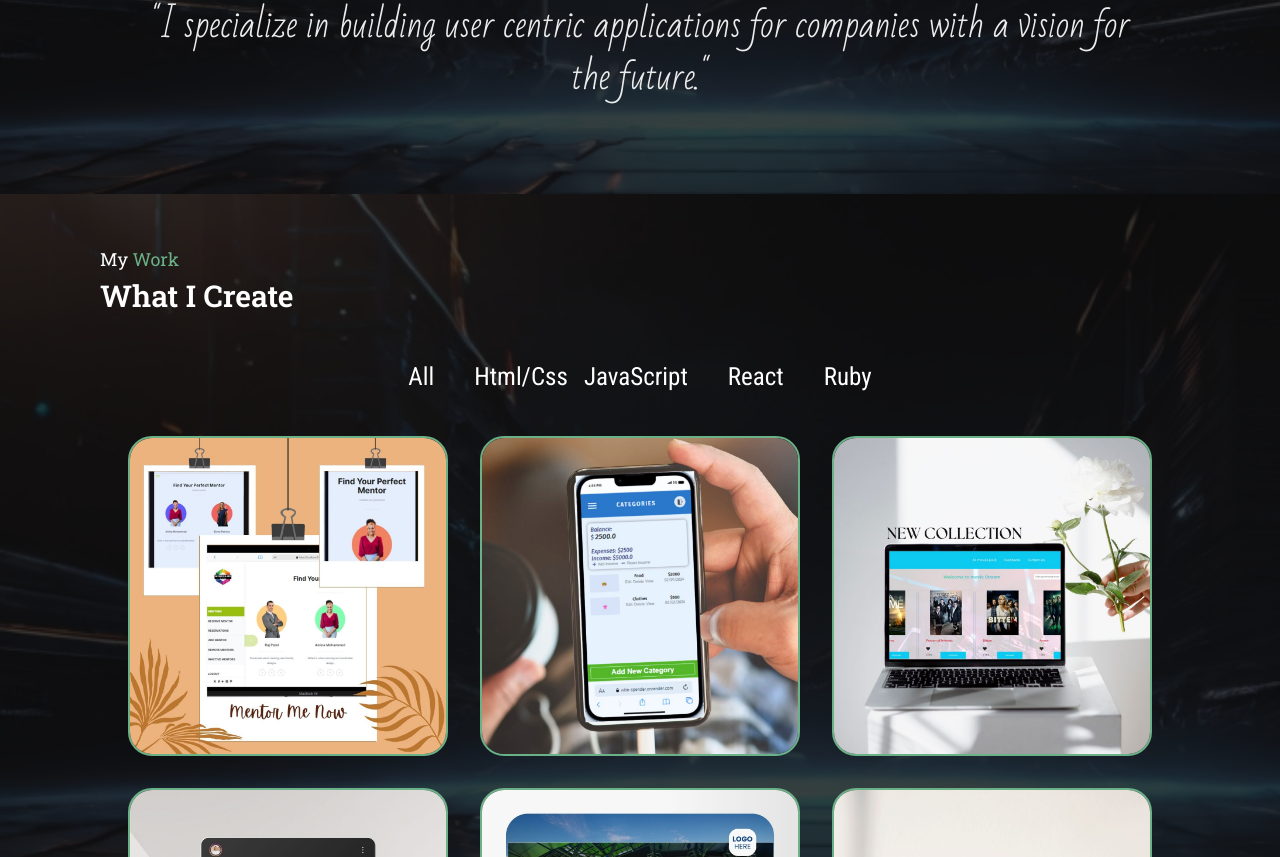
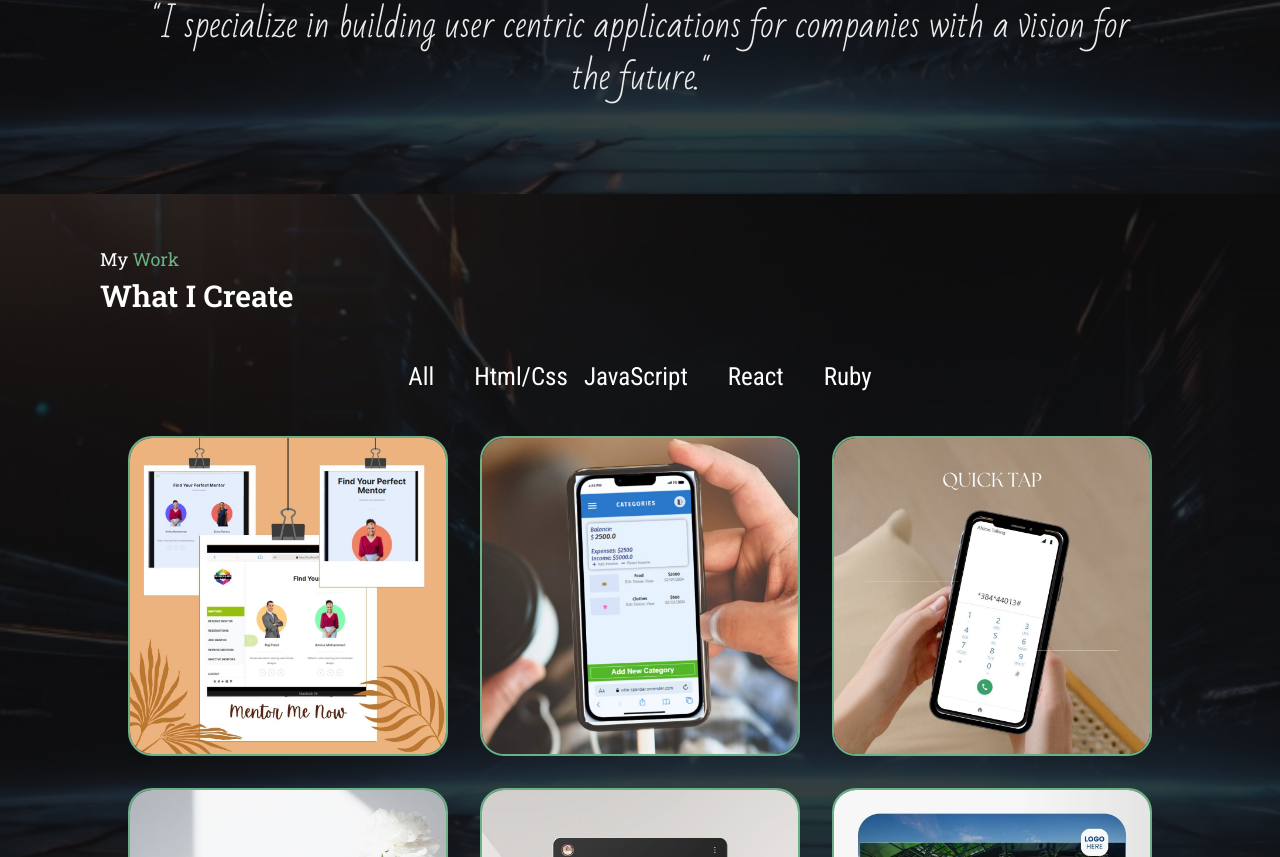
Before and after one commit to Ayokunnumi1/ayokunnumi-portfolio, a React (Create React App) app: page / in a window 1280 px wide. Shown: the part 1303-2160 px from the top of the page. Built offline with nearby package versions, Linux system fonts and the light colour scheme.

Commit message:
Import new assets in the portfolio component

```diff
--- a/src/component/Portfolio.js
+++ b/src/component/Portfolio.js
@@ -1,79 +1,120 @@
-import React, { useState } from "react";
-import useVisibilityObserver from "../hooks/useVisibilityObserver";
+import React, { useState, useRef } from "react";
+import useVisibilityObserver from "../hooks/useVisibilityObserver.js";
 import Mentor from "../assets/images/mentor_me.jpg";
 import WiseSpender from "../assets/images/wise_spender.jpg";
 import Reelflix from "../assets/images/reelflix.jpg";
 import Conference from "../assets/images/conference.jpg";
 import Leaderboard from "../assets/images/leaderboard.jpg";
-import RPS from "../assets/images/rps.jpg";
 import visible from "../assets/images/visible.svg";
 import github from "../assets/images/github.svg";
-import closeIcon from "../assets/images/closeIcon.png";
+import closeIcon from "../assets/images/closeIcon.svg";
+import mentorMeNowVid from "../assets/videos/mentor-me-now-vid.mp4";
+import wiseSpenderVid from "../assets/videos/wise-spender-vid.mp4";
+import reelflixVid from "../assets/videos/reelflix-vid.mp4";
+import hnh from "../assets/videos/hnhvid.mp4";
+import ussd from "../assets/images/ussd.jpg";
+import leaderboardGif from "../assets/videos/Leaderboard gif.gif"
 
 import "../app.css";
 
 const projects = [
   {
     id: 1,
-    name: "Mentor Me",
+    name: "Mentor Me Now",
     image: Mentor,
-    description: "Description of Mentor Me project.",
-    technologies: ["HTML", "CSS", "JavaScript"],
-    liveLink: "https://example.com",
+    description:
+      "Mentor Me Now is a web app designed to connect mentees with experienced mentors across various fields. Our app streamlines the process of finding and scheduling sessions with mentors, facilitating personal and professional growth.",
+    technologies: ["React", "Vite", "TailwindCSS", "Rails", "Postgresql"],
+    liveLink: "https://mentor-me-noww.vercel.app/",
     sourceLink: "https://github.com/Ayokunnumi1/mentor_me_now_front_end_app",
+    video: mentorMeNowVid,
+    title: "Full Stack Dev",
+    date_of_creation: "2024",
   },
   {
     id: 2,
     name: "Wise Spender",
     image: WiseSpender,
-    description: "Description of Wise Spender project.",
-    technologies: ["React", "Redux", "API"],
-    liveLink: "https://example.com",
-    sourceLink: "https://github.com/Ayokunnumi1/wise_spender",
+    description:
+      "This is a mobile web app where you can manage your budget: you have a list of transactions associated with a category, so that you can see how much money you spent and on what.",
+    technologies: ["Ruby On Rails", "VanillaCSS", "Ruby gems"],
+    liveLink: "https://wise-spender.onrender.com/",
+    sourceLink: "https://github.com/Ayokunnumi1/wise-spender",
+    video: wiseSpenderVid,
+    title: "Full Stack Dev",
+    date_of_creation: "2024",
   },
   {
     id: 3,
-    name: "Reelflix",
-    image: Reelflix,
-    description: "Description of Reelflix project.",
-    technologies: ["React", "Node.js", "Express"],
-    liveLink: "https://example.com",
-    sourceLink: "https://github.com/Ayokunnumi1/reelflix",
+    name: "Haba na Haba Ussd APP",
+    image: ussd,
+    description:
+      "An app that connects surplus food providers with people that lacked food. This is our pitch for the hackathon. I was the team lead and only female, kindly turn on the volume",
+    technologies: [
+      "Rails",
+      "Africastalking API",
+      "Postgresql",
+      "VanillaCSS",
+      "Ngrok",
+    ],
+    liveLink: "#",
+    sourceLink: "https://github.com/Ayokunnumi1/zero-hunger-hackathon",
+    video: hnh,
+    title: "Full Stack Dev",
+    date_of_creation: "2024",
   },
   {
     id: 4,
-    name: "Conference",
-    image: Conference,
-    description: "Description of Conference project.",
-    technologies: ["HTML", "CSS", "JavaScript"],
-    liveLink: "https://example.com",
-    sourceLink: "https://github.com/Ayokunnumi1/conference",
+    name: "Reelflix",
+    image: Reelflix,
+    description:
+      "A movie website that displays several Tv shows from an external API",
+    technologies: ["React", "Redux", "RestAPI", "VanillaCSS", "Jest"],
+    liveLink: "https://ayokunnumi1.github.io/reelflix-movies/dist/",
+    sourceLink: "https://github.com/Ayokunnumi1/Reelflix-Movie-App",
+    video: reelflixVid,
+    title: "Front End Dev",
+    date_of_creation: "2023",
   },
   {
     id: 5,
-    name: "Leaderboard",
-    image: Leaderboard,
-    description: "Description of Leaderboard project.",
+    name: "Conference",
+    image: Conference,
+    description:
+      "An Online Website designed for the Conference of Content Creators.",
     technologies: ["HTML", "CSS", "JavaScript"],
-    liveLink: "https://example.com",
-    sourceLink: "https://github.com/Ayokunnumi1/leaderboard",
+    liveLink: "https://ayokunnumi1.github.io/Conference-Page/",
+    sourceLink: "https://github.com/Ayokunnumi1/Conference-Page",
+    video: reelflixVid,
+    title: "Front End Dev",
+    date_of_creation: "2023",
   },
   {
     id: 6,
-    name: "Rock Paper Scissors",
-    image: RPS,
-    description: "Description of Rock Paper Scissors project.",
+    name: "Leaderboard",
+    image: Leaderboard,
+    description:
+      "The leaderboard website displays scores submitted by different players. It also allows you to submit your score.",
     technologies: ["HTML", "CSS", "JavaScript"],
-    liveLink: "https://example.com",
-    sourceLink: "https://github.com/Ayokunnumi1/rps",
+    liveLink: "https://ayokunnumi1.github.io/Leaderboard/dist/",
+    sourceLink: "https://github.com/Ayokunnumi1/Leaderboard",
+    video: leaderboardGif,
+    title: "Front End Dev",
+    date_of_creation: "2023",
   },
 ];
 
 const Portfolio = () => {
   const [addToRef] = useVisibilityObserver();
   const [selectedProject, setSelectedProject] = useState(null);
+  const portfolioRef = useRef(null);
 
   const showPopUp = (project) => {
+    const navbar = document.querySelector(".fixed-navbar");
+    if (navbar) {
+      navbar.style.display = "none"; // Hide the fixed navbar
+    }
+
     setSelectedProject(project);
     document.body.style.overflow = "hidden"; // Prevent background scrolling
     window.scrollTo(0, 0);
@@ -82,6 +123,11 @@ const Portfolio = () => {
   const closePopUp = () => {
     setSelectedProject(null);
     document.body.style.overflow = "auto"; // Restore background scrolling
+    const navbar = document.querySelector(".fixed-navbar");
+    if (navbar) {
+      navbar.style.display = "flex"; // Show the fixed navbar
+    }
+    portfolioRef.current.scrollIntoView({ behavior: "smooth" });
   };
 
   return (
@@ -89,7 +135,15 @@ const Portfolio = () => {
       id="portfolio"
       className="bg-home-pg-bg-image bg-no-repeat bg-cover text-white w-full pb-10"
     >
-      <div className="relative z-10 p-8 md:px-10 lg:px-20">
+      <div
+        ref={(el) => {
+          if (el) {
+            portfolioRef.current = el;
+            addToRef(el);
+          }
+        }}
+        className="container relative z-10 p-8 md:px-10 lg:px-20"
+      >
         <h3 className="my-work px-5 pt-5">
           <span>My </span>
           <span className="text-custom-green">Work</span>
@@ -106,10 +160,7 @@ const Portfolio = () => {
             <span>Ruby</span>
           </div>
         </div>
-        <section
-          ref={addToRef}
-          className="container flex flex-col sd:flex-row sd:flex-wrap md:flex-row md:flex-wrap lg:flex-wrap justify-center items-center gap-4 lg:gap-8"
-        >
+        <section className="flex flex-col sd:flex-row sd:flex-wrap md:flex-row md:flex-wrap lg:flex-wrap justify-center items-center gap-4 lg:gap-8">
           {projects.map((project) => (
             <div key={project.id} className="hover-effect relative group">
               <img
@@ -134,10 +185,10 @@ const Portfolio = () => {
       </div>
 
       {selectedProject && (
-        <div className="overlay fixed inset-0 bg-black bg-opacity-75 flex justify-center items-center z-50">
+        <div className="pop-up overlay fixed inset-0 bg-black bg-opacity-75 flex justify-center items-center z-50">
           <div className="bg-white text-black p-8 rounded-lg max-w-2xl w-full">
             <div className="head flex justify-between items-center">
-              <h2>{selectedProject.name}</h2>
+              <h2 className="pop-up-title">{selectedProject.name}</h2>
               <img
                 src={closeIcon}
                 className="pop-up-close-icon cursor-pointer"
@@ -148,20 +199,22 @@ const Portfolio = () => {
             <div className="project-description my-4">
               <ul className="experience-list flex gap-4">
                 <li>CANOPY</li>
-                <li>Full stack Dev</li>
-                <li>2023</li>
+                <li>{selectedProject.title}</li>
+                <li>{selectedProject.date_of_creation}</li>
               </ul>
-              <img
+              <video
                 className="detail-img w-full my-4"
-                src={selectedProject.image}
-                alt={selectedProject.name}
+                src={selectedProject.video}
+                controls
+                autoPlay
+                muted
               />
             </div>
             <div className="flex-pop flex flex-col md:flex-row">
               <div className="pop-up-desc flex-1 pr-4">
                 <p>{selectedProject.description}</p>
               </div>
-              <div className="side-pop flex-1 pl-4">
+              <div className="side-pop flex-1 ">
                 <ul className="skill-list">
                   {selectedProject.technologies.map((technology, index) => (
                     <li key={index}>{technology}</li>
@@ -175,11 +228,6 @@ const Portfolio = () => {
                   >
                     <button className="bg-blue-500 text-white p-2 rounded mr-2">
                       <span>See Live</span>
-                      <img
-                        src="images/see-live-icon.png"
-                        alt="See Live"
-                        className="ml-2 inline"
-                      />
                     </button>
                   </a>
                   <a
@@ -189,11 +237,6 @@ const Portfolio = () => {
                   >
                     <button className="bg-gray-500 text-white p-2 rounded">
                       <span>See Source</span>
-                      <img
-                        src="images/see-source-icon.png"
-                        alt="See Source"
-                        className="ml-2 inline"
-                      />
                     </button>
                   </a>
                 </div>
```
